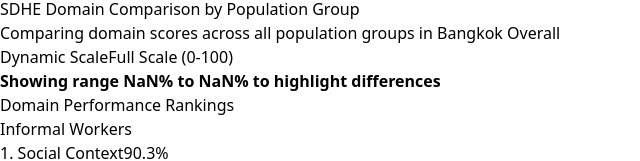
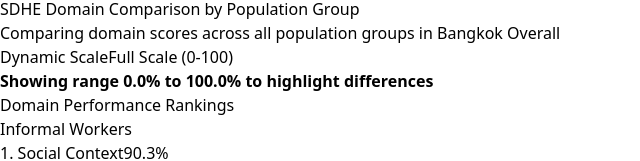
Before and after one commit to maxtwis/bangkok-health-dashboard, a React (Vite) app: page / in a window 1280 px wide. Shown: the part 243-404 px from the top of the page, without its empty margins (0-640 px from the left). Built offline with nearby package versions, Linux system fonts and the light colour scheme.

Commit message:
Update PopulationGroupSpiderChart.jsx

```diff
--- a/src/components/Dashboard/PopulationGroupSpiderChart.jsx
+++ b/src/components/Dashboard/PopulationGroupSpiderChart.jsx
@@ -1,4 +1,4 @@
-// Updated PopulationGroupSpiderChart with Language Support - FIXED duplication
+// Updated PopulationGroupSpiderChart with Language Support and Normal Population - FIXED
 import React, { useState } from 'react';
 import { Radar, RadarChart, PolarGrid, PolarAngleAxis, PolarRadiusAxis, ResponsiveContainer, Legend } from 'recharts';
 import { useLanguage } from '../../contexts/LanguageContext';
@@ -7,12 +7,13 @@ const PopulationGroupSpiderChart = ({ getIndicatorData, selectedDistrict }) => {
   const { t, language } = useLanguage();
   const [scaleMode, setScaleMode] = useState('dynamic'); // 'full' or 'dynamic'
 
+  // Updated to include normal_population with purple color
   const populationGroups = [
     { value: 'informal_workers', color: '#ef4444' },
     { value: 'elderly', color: '#3b82f6' },
     { value: 'disabled', color: '#10b981' },
     { value: 'lgbtq', color: '#f59e0b' },
-    { value: 'normal_population', color: '#8b5cf6' }
+    { value: 'normal_population', color: '#8b5cf6' } // Added normal population
   ];
 
   const domains = [
@@ -32,9 +33,32 @@ const PopulationGroupSpiderChart = ({ getIndicatorData, selectedDistrict }) => {
     };
 
     populationGroups.forEach(group => {
+      try {
         const indicatorData = getIndicatorData(domain, selectedDistrict, group.value);
-      const domainScore = indicatorData.find(item => item.isDomainScore);
-      dataPoint[group.value] = domainScore ? domainScore.value : 0;
+
+        // Find domain score, handle both old and new data structures
+        const domainScore = indicatorData.find(item =>
+          item.isDomainScore ||
+          item.indicator === '_domain_score' ||
+          item.label?.toLowerCase().includes('score')
+        );
+
+        // Set the value, ensuring it's a valid number
+        let scoreValue = 0;
+        if (domainScore && domainScore.value !== null && domainScore.value !== undefined) {
+          scoreValue = parseFloat(domainScore.value);
+          // Ensure it's a valid number
+          if (isNaN(scoreValue) || !isFinite(scoreValue)) {
+            scoreValue = 0;
+          }
+        }
+
+        dataPoint[group.value] = scoreValue;
+
+      } catch (error) {
+        console.warn(`Error getting data for ${domain}, ${group.value}:`, error);
+        dataPoint[group.value] = 0;
+      }
     });
 
     return dataPoint;
@@ -42,19 +66,27 @@ const PopulationGroupSpiderChart = ({ getIndicatorData, selectedDistrict }) => {
 
   // Calculate dynamic scale range
   const allValues = chartData.flatMap(d =>
-    populationGroups.map(group => d[group.value])
-  );
-  const minValue = Math.min(...allValues);
-  const maxValue = Math.max(...allValues);
+    populationGroups.map(group => d[group.value] || 0)
+  ).filter(val => !isNaN(val) && isFinite(val));
+
+  const minValue = allValues.length > 0 ? Math.min(...allValues) : 0;
+  const maxValue = allValues.length > 0 ? Math.max(...allValues) : 100;
 
   // Create more dramatic scale
   let scaleMin, scaleMax;
-  if (scaleMode === 'dynamic') {
+  if (scaleMode === 'dynamic' && allValues.length > 0) {
     // Use a tighter range around the actual data
     const range = maxValue - minValue;
     const padding = Math.max(range * 0.2, 5); // At least 5 point padding
     scaleMin = Math.max(0, Math.floor(minValue - padding));
     scaleMax = Math.min(100, Math.ceil(maxValue + padding));
+
+    // Ensure minimum range for visibility
+    if (scaleMax - scaleMin < 20) {
+      const center = (scaleMax + scaleMin) / 2;
+      scaleMin = Math.max(0, center - 10);
+      scaleMax = Math.min(100, center + 10);
+    }
   } else {
     // Full 0-100 scale
     scaleMin = 0;
@@ -67,10 +99,16 @@ const PopulationGroupSpiderChart = ({ getIndicatorData, selectedDistrict }) => {
     if (scaleMode === 'dynamic') {
       populationGroups.forEach(group => {
         // Map the value to the 0-100 range for display
-        const originalValue = d[group.value];
-        const scaledValue = ((originalValue - scaleMin) / (scaleMax - scaleMin)) * 100;
-        transformed[group.value] = scaledValue;
+        const originalValue = d[group.value] || 0;
+        const scaledValue = scaleMax > scaleMin ?
+          ((originalValue - scaleMin) / (scaleMax - scaleMin)) * 100 : 0;
+        transformed[group.value] = Math.max(0, Math.min(100, scaledValue));
         transformed[`${group.value}_original`] = originalValue; // Keep original for tooltips
+      });
+    } else {
+      populationGroups.forEach(group => {
+        transformed[group.value] = d[group.value] || 0;
+        transformed[`${group.value}_original`] = d[group.value] || 0;
       });
     }
     return transformed;
@@ -78,6 +116,7 @@ const PopulationGroupSpiderChart = ({ getIndicatorData, selectedDistrict }) => {
 
   // Custom tick formatter to wrap long labels
   const formatTick = (value) => {
+    if (typeof value !== 'string') return value;
     if (value.length > 12) {
       const words = value.split(' ');
       if (words.length > 1) {
@@ -85,6 +124,26 @@ const PopulationGroupSpiderChart = ({ getIndicatorData, selectedDistrict }) => {
       }
     }
     return value;
+  };
+
+  // Custom tooltip to show original values
+  const CustomTooltip = ({ active, payload, label }) => {
+    if (active && payload && payload.length) {
+      return (
+        <div className="bg-white p-3 border border-gray-200 rounded-lg shadow-lg">
+          <p className="font-medium mb-2">{label}</p>
+          {payload.map((entry, index) => {
+            const originalValue = transformedData.find(d => d.domain === label)?.[`${entry.dataKey}_original`] || 0;
+            return (
+              <p key={index} style={{ color: entry.color }} className="text-sm">
+                {t(`populationGroups.${entry.dataKey}`)}: {originalValue.toFixed(1)}%
+              </p>
+            );
+          })}
+        </div>
+      );
+    }
+    return null;
   };
 
   return (
@@ -129,14 +188,29 @@ const PopulationGroupSpiderChart = ({ getIndicatorData, selectedDistrict }) => {
           </div>
         </div>
 
-        {/* FIXED: Removed duplicate text issue */}
-        {scaleMode === 'dynamic' && (
+        {/* Scale information */}
+        {scaleMode === 'dynamic' && allValues.length > 0 && (
           <div className="bg-blue-50 p-2 rounded text-xs text-blue-700">
-            <strong>{t('ui.dynamicScaleNote')} {scaleMin}% {t('ui.to')} {scaleMax}% {t('ui.toHighlightDifferences')}</strong>
+            <strong>
+              {t('ui.dynamicScaleNote')} {scaleMin.toFixed(1)}% {t('ui.to')} {scaleMax.toFixed(1)}% {t('ui.toHighlightDifferences')}
+            </strong>
           </div>
         )}
       </div>
 
+      {/* Check if we have valid data */}
+      {allValues.length === 0 || allValues.every(val => val === 0) ? (
+        <div className="h-96 flex items-center justify-center text-gray-500">
+          <div className="text-center">
+            <p className="text-lg mb-2">
+              {language === 'th' ? 'ไม่มีข้อมูลสำหรับการแสดงผล' : 'No data available for visualization'}
+            </p>
+            <p className="text-sm">
+              {language === 'th' ? 'กรุณาเลือกเขตหรือกลุ่มประชากรอื่น' : 'Please select a different district or population group'}
+            </p>
+          </div>
+        </div>
+      ) : (
         <div className="h-96 w-full">
           <ResponsiveContainer width="100%" height="100%">
             <RadarChart data={transformedData} margin={{ top: 20, right: 80, bottom: 20, left: 80 }}>
@@ -154,7 +228,7 @@ const PopulationGroupSpiderChart = ({ getIndicatorData, selectedDistrict }) => {
                 tick={{ fontSize: 10, fill: '#6b7280' }}
                 tickCount={6}
                 tickFormatter={(value) => {
-                if (scaleMode === 'dynamic') {
+                  if (scaleMode === 'dynamic' && scaleMax > scaleMin) {
                     const actualValue = scaleMin + (value / 100) * (scaleMax - scaleMin);
                     return actualValue.toFixed(0);
                   }
@@ -184,15 +258,16 @@ const PopulationGroupSpiderChart = ({ getIndicatorData, selectedDistrict }) => {
             </RadarChart>
           </ResponsiveContainer>
         </div>
+      )}
 
       {/* Domain Rankings */}
       <div className="mt-6">
         <h4 className="font-medium text-gray-800 mb-3">{t('ui.domainPerformanceRankings')}</h4>
-        <div className="grid grid-cols-1 md:grid-cols-2 gap-4">
+        <div className="grid grid-cols-1 md:grid-cols-2 lg:grid-cols-3 gap-4">
           {populationGroups.map(group => {
             const groupScores = chartData.map(d => ({
               domain: d.domain,
-              score: d[group.value]
+              score: d[group.value] || 0
             })).sort((a, b) => b.score - a.score);
 
             return (
```
Lines whose indentation alone changed are shown as unchanged.
